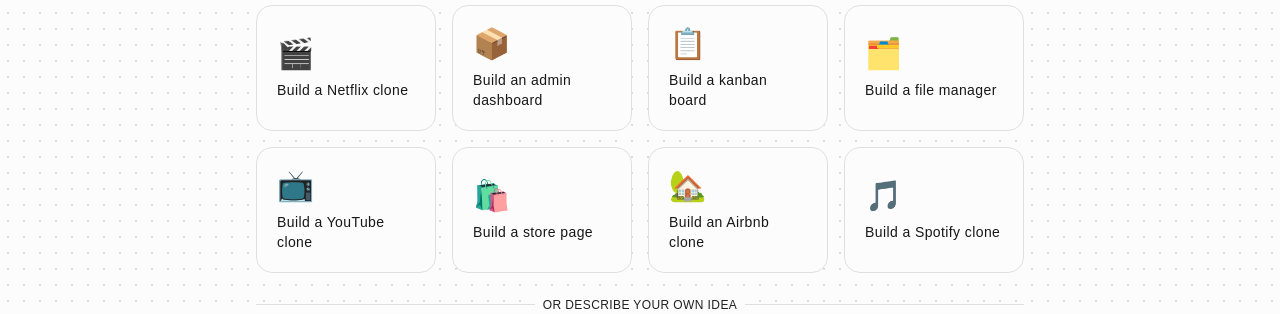
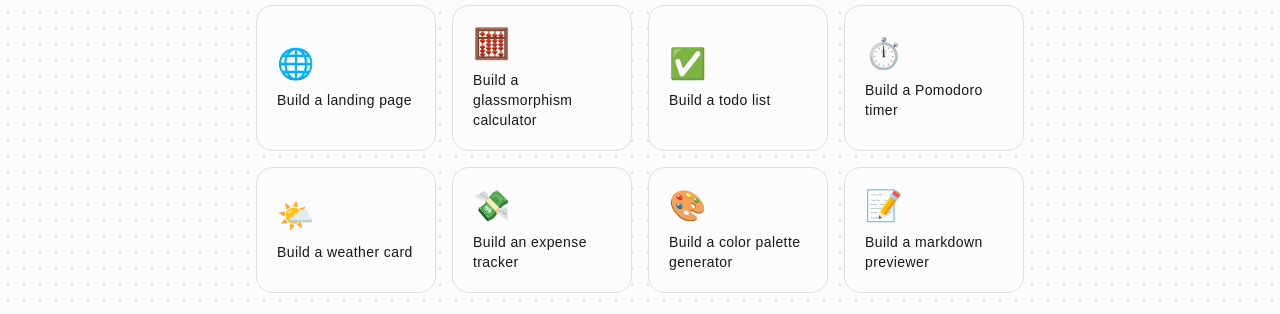
Before and after one commit to Vishwajeetpatil9129/v0-clone, a Next.js app: page / in a window 1280 px wide. Shown: the part 251-565 px from the top of the page. Built offline with nearby package versions, Linux system fonts and the light colour scheme; no server answers.

Commit message:
Added new Templates

```diff
--- a/src/modules/home/components/project-form.jsx
+++ b/src/modules/home/components/project-form.jsx
@@ -24,52 +24,52 @@
 
 const PROJECT_TEMPLATES = [
   {
-    emoji: "🎬",
-    title: "Build a Netflix clone",
+    emoji: "🌐",
+    title: "Build a landing page",
     prompt:
-      "Build a Netflix-style homepage with a hero banner (use a nice, dark-mode compatible gradient here), movie sections, responsive cards, and a modal for viewing details using mock data and local state. Use dark mode.",
+      "Build a modern SaaS landing page with a hero section (headline, subheadline, CTA button), a features section with 3 icon cards, a testimonials row, and a footer. Use a clean gradient background, smooth scroll, and dark mode.",
   },
   {
-    emoji: "📦",
-    title: "Build an admin dashboard",
+    emoji: "🧮",
+    title: "Build a glassmorphism calculator",
     prompt:
-      "Create an admin dashboard with a sidebar, stat cards, a chart placeholder, and a basic table with filter and pagination using local state. Use clear visual grouping and balance in your design for a modern, professional look.",
+      "Build a fully functional calculator with a glass-effect UI — frosted background, soft blur, rounded buttons with hover glow effects. Support basic arithmetic, keyboard input, and a clear/backspace button. Use a dark gradient background behind the glass panel.",
   },
   {
-    emoji: "📋",
-    title: "Build a kanban board",
+    emoji: "✅",
+    title: "Build a todo list",
     prompt:
-      "Build a kanban board with drag-and-drop using react-beautiful-dnd and support for adding and removing tasks with local state. Use consistent spacing, column widths, and hover effects for a polished UI.",
+      "Build a clean todo list app with the ability to add, complete, and delete tasks. Include filter tabs (All, Active, Completed), a task counter, and smooth fade animations on add/remove. Use local state and a minimal, modern card-based layout.",
   },
   {
-    emoji: "🗂️",
-    title: "Build a file manager",
+    emoji: "⏱️",
+    title: "Build a Pomodoro timer",
     prompt:
-      "Build a file manager with folder list, file grid, and options to rename or delete items using mock data and local state. Focus on spacing, clear icons, and visual distinction between folders and files.",
+      "Build a Pomodoro productivity timer with Work (25 min), Short Break (5 min), and Long Break (15 min) modes. Include a circular countdown ring, start/pause/reset controls, and a session counter. Use a calm color palette with smooth mode transitions.",
   },
   {
-    emoji: "📺",
-    title: "Build a YouTube clone",
+    emoji: "🌤️",
+    title: "Build a weather card",
     prompt:
-      "Build a YouTube-style homepage with mock video thumbnails, a category sidebar, and a modal preview with title and description using local state. Ensure clean alignment and a well-organized grid layout.",
+      "Build a weather dashboard UI with mock data showing current temperature, weather condition icon, humidity, wind speed, and a 5-day forecast row. Use a glassmorphism card design with a sky gradient background that changes based on the weather condition (sunny, rainy, cloudy).",
   },
   {
-    emoji: "🛍️",
-    title: "Build a store page",
+    emoji: "💸",
+    title: "Build an expense tracker",
     prompt:
-      "Build a store page with category filters, a product grid, and local cart logic to add and remove items. Focus on clear typography, spacing, and button states for a great e-commerce UI.",
+      "Build a personal expense tracker where users can add expenses with a name, amount, and category (Food, Travel, Shopping, etc). Show a summary card with total spent, a category breakdown with progress bars, and a scrollable transaction list. Use local state and a clean minimal design.",
   },
   {
-    emoji: "🏡",
-    title: "Build an Airbnb clone",
+    emoji: "🎨",
+    title: "Build a color palette generator",
     prompt:
-      "Build an Airbnb-style listings grid with mock data, filter sidebar, and a modal with property details using local state. Use card spacing, soft shadows, and clean layout for a welcoming design.",
+      "Build a color palette generator that shows 5 color swatches. Users can lock individual colors and click Generate to randomize the unlocked ones. Show the hex code on each swatch with a copy-to-clipboard button. Use a clean, minimal layout with smooth color transition animations.",
   },
   {
-    emoji: "🎵",
-    title: "Build a Spotify clone",
+    emoji: "📝",
+    title: "Build a markdown previewer",
     prompt:
-      "Build a Spotify-style music player with a sidebar for playlists, a main area for song details, and playback controls. Use local state for managing playback and song selection. Prioritize layout balance and intuitive control placement for a smooth user experience. Use dark mode.",
+      "Build a split-pane markdown editor and live previewer. Left pane is a textarea for writing markdown, right pane renders the formatted output in real time. Include a toolbar with buttons for Bold, Italic, Heading, and Code. Use a dark editor theme with a clean light preview pane.",
   },
 ];
 
```
